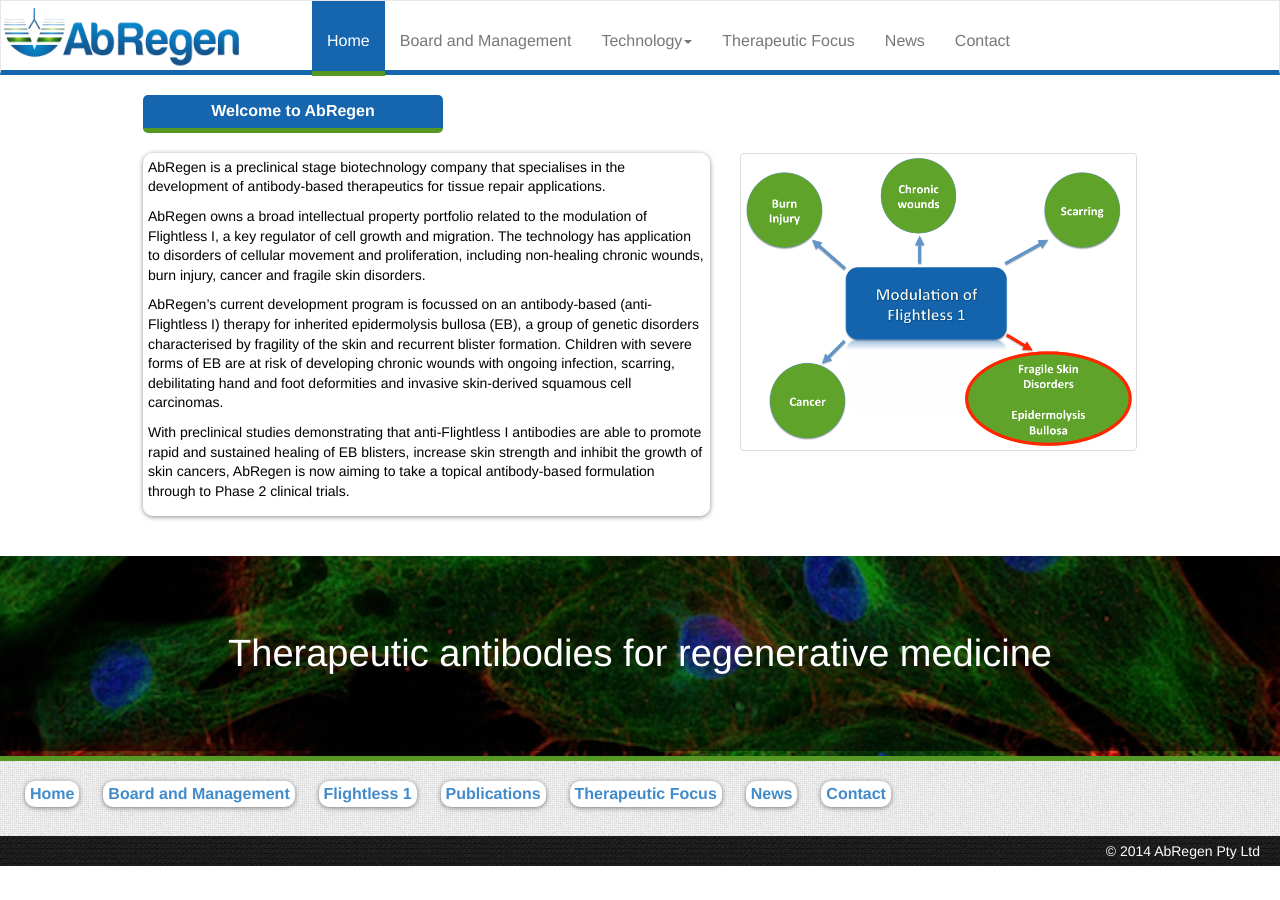
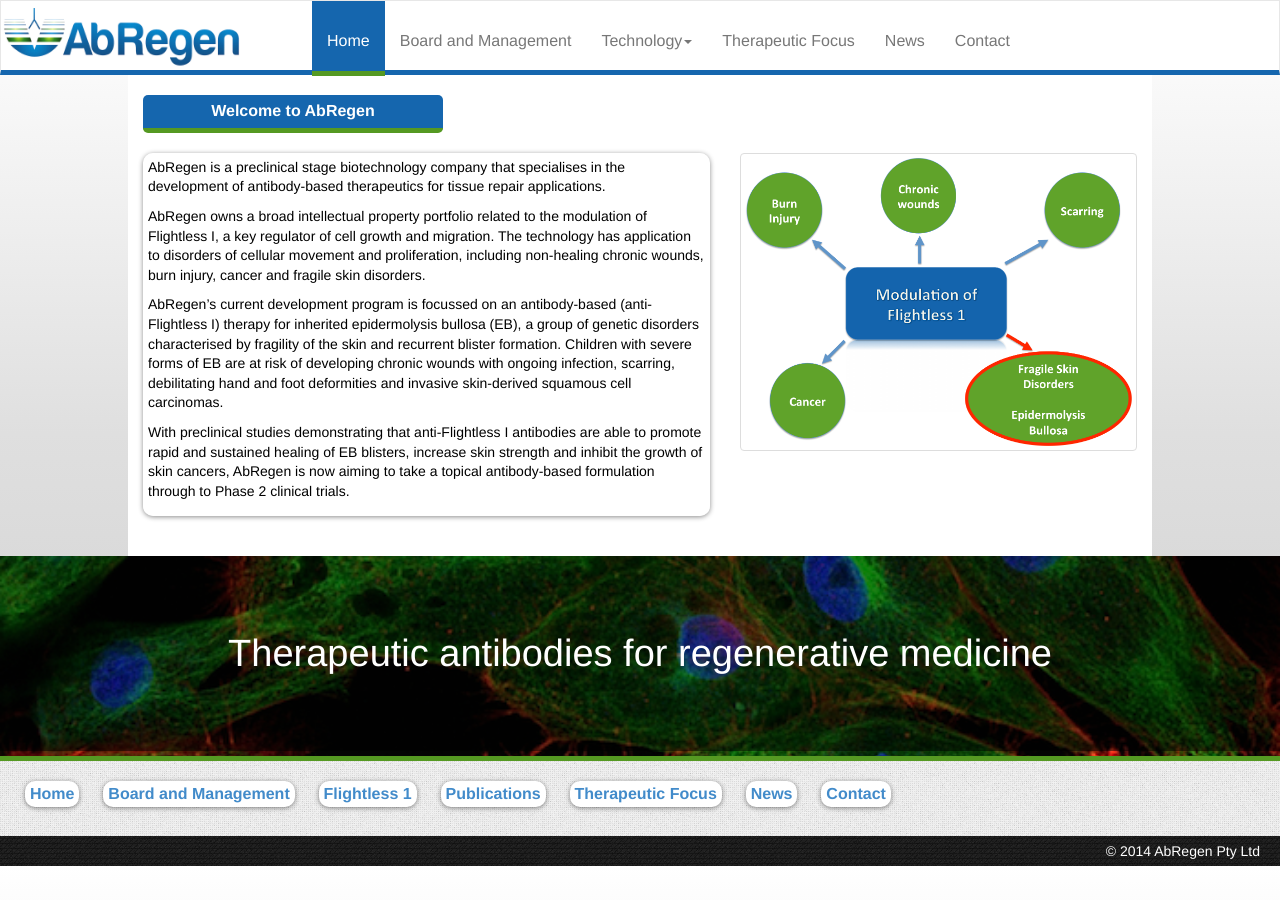
Before and after one commit to malpenitin/abregen, a Jekyll site: the page built from index.html, in a window 1280 px wide. Built offline with Jekyll 4.4.1, drawn with Linux system fonts in a browser that asks for light colours; Markdown is read by kramdown in place of the engine named in the settings; the list of posts is cut into pages by our own code.

Commit message:
Final Update
 - Uploaded files to abregen server
 - background colour grey
 - news item sorting - desc

```diff
--- a/_config.yml
+++ b/_config.yml
@@ -10,7 +10,7 @@
 tagline:          Sample
 url:
 paginate:         1
-baseurl:          /abregen/
+baseurl:          /
 author:
   name:           Nitin Malpe
   url:            malpenitin@gmail.com
--- a/public/css/global.css
+++ b/public/css/global.css
@@ -3,7 +3,7 @@
 /*green 559922*/
 
 body {
-	/*background-color: #dfdfdf;
+	background-color: #dfdfdf;
 	background: -moz-linear-gradient(top,
 		#fff,
 		#dfdfdf 50%,
@@ -16,9 +16,7 @@
 	);
 
 	/* linear gradient for IE 5.5+ */
-	/*filter: progid:DXImageTransform.Microsoft.gradient(StartColorStr='#FFFFFF', EndColorStr='#CECECE');*/
-
-	background-color: #ffffff;
+	filter: progid:DXImageTransform.Microsoft.gradient(StartColorStr='#FFFFFF', EndColorStr='#CECECE');
 }
 
 .cp-logo-small {
--- a/public/js/news.js
+++ b/public/js/news.js
@@ -45,6 +45,8 @@
 	        	//Sort based on sort number
 	        	news_data = _.sortBy(news_data,function(sort_order) { return sort_order.news_date; });
 
+	        	news_data.reverse();
+
 	        	for(var i = 0; i < news_data.length; i++) {
 
 	        		var news= 	"<div class='row'>" +
```
Also changed, not shown: 11 other files.
